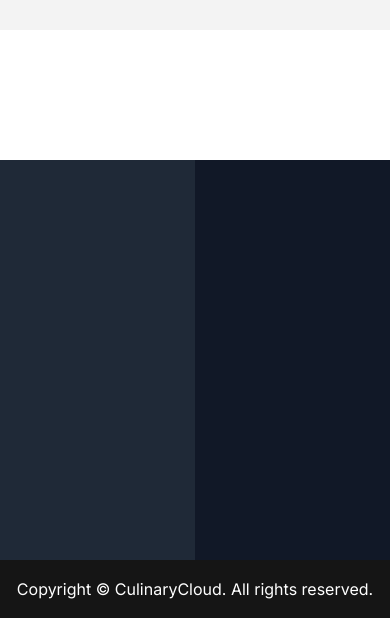
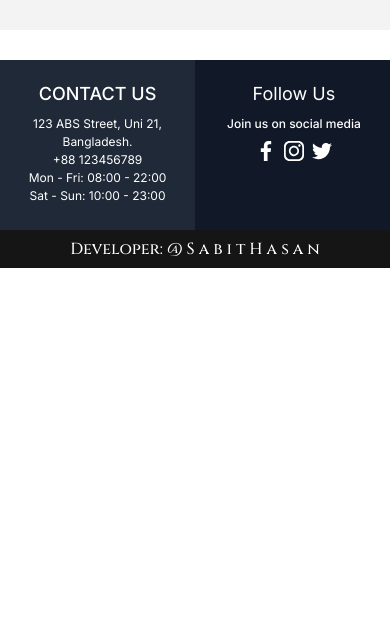
Before and after one commit to Sabithasan2098/my-restaurant-client, a Next.js app: page /contactUs in a window 390 px wide. Shown: the part 2612-3230 px from the top of the page. After the commit the page ends 2880 px from the top, so only its background shows below. Built offline with nearby package versions, Linux system fonts and the light colour scheme.

Commit message:
responsive footer

```diff
--- /dev/null
+++ b/src/components/shered/footer/Footer.css
@@ -0,0 +1,4 @@
+@import url('https://fonts.googleapis.com/css2?family=Cinzel:wght@400..900&display=swap');
+.custom-text{
+    font-family: Cinzel;
+}
--- a/src/components/shered/footer/Footer.tsx
+++ b/src/components/shered/footer/Footer.tsx
@@ -1,41 +1,44 @@
 import React from "react";
+import "./Footer.css";
+import Link from "next/link";
 
 const Footer = () => {
   return (
-    <div className="max-w-[1920px] mx-auto text-white mt-[130px]">
-      <div className="flex items-center h-[400px] ">
+    <div className="max-w-[1920px] mx-auto text-white mt-[30px] md:mt-[50px] lg:mt-[130px]">
+      <div className="flex items-center h-[170px] md:h-[250px] lg:h-[400px] ">
         <div className="bg-[#1F2937]  h-full flex-1 relative">
-          <div className="flex flex-col w-[345px] top-[97px] items-center absolute left-[457px]">
-            <h1 className="uppercase text-[32px] font-medium pb-6">
+          <div className="flex flex-col lg:w-[345px] md:top-[30px] lg:top-[97px] items-center absolute md:left-[97px] lg:left-[457px] py-5">
+            <h1 className="uppercase text-[18px] md:text-[24px] lg:text-[32px] font-medium pb-2 md:pb-[14px] lg:pb-6">
               contact us
             </h1>
-            <p className="text-[20px] leading-[36px] font-medium">
-              123 ABS Street, Uni 21, Bangladesh
+            <p className="text-[12px] md:text-[16px] text-center lg:text-[20px] lg:leading-[36px] lg:font-medium">
+              123 ABS Street, Uni 21, Bangladesh.
             </p>
-            <p className="text-[20px] leading-[36px] font-medium">
+            <p className="text-[12px] md:text-[16px] text-center lg:text-[20px] lg:leading-[36px] lg:font-medium">
               +88 123456789
             </p>
-            <p className="text-[20px] leading-[36px] font-medium">
+            <p className="text-[12px] md:text-[16px] text-center lg:text-[20px] lg:leading-[36px] lg:font-medium">
               Mon - Fri: 08:00 - 22:00
             </p>
-            <p className="text-[20px] leading-[36px] font-medium">
+            <p className="text-[12px] md:text-[16px] text-center lg:text-[20px] lg:leading-[36px] lg:font-medium">
               Sat - Sun: 10:00 - 23:00
             </p>
           </div>
         </div>
         <div className=" bg-[#111827] h-full flex-1 relative">
-          <div className="flex flex-col w-[345px] top-[97px] items-center absolute right-[457px]">
-            <h1 className="text-[32px]  font-medium pb-6">Follow Us</h1>
-            <p className="text-[20px] leading-[36px] font-medium">
+          <div className="flex flex-col lg:w-[470px] md:top-[30px] lg:top-[97px] items-center absolute md:left-[97px] lg:right-[457px] left-8 py-5">
+            <h1 className="text-[18px] md:text-[24px] lg:text-[32px]  lg:font-medium pb-2 md:pb-[14px] lg:pb-6">
+              Follow Us
+            </h1>
+            <p className="text-[12px] md:text-[16px] text-center lg:text-[20px] lg:leading-[36px] font-medium">
               Join us on social media
             </p>
-            <div className="pt-8 flex  items-center gap-8">
+            <div className="pt-2 md:pt-4 lg:pt-8 flex  items-center gap-2 md:gap-4 lg:gap-8">
               <svg
                 xmlns="http://www.w3.org/2000/svg"
-                width="35"
-                height="35"
                 viewBox="0 0 35 35"
                 fill="none"
+                className="w-5 h-5 md:w-7 md:h-7 lg:w-10 lg:h-10 fill-white"
               >
                 <path
                   d="M20.2105 35V19.036H25.5668L26.3704 12.8127H20.2105V8.84007C20.2105 7.03885 20.7087 5.81134 23.2945 5.81134L26.5872 5.80998V0.243652C26.0178 0.169654 24.0632 0 21.7882 0C17.0376 0 13.7853 2.89969 13.7853 8.22372V12.8127H8.41278V19.036H13.7853V35H20.2105Z"
@@ -44,10 +47,9 @@ const Footer = () => {
               </svg>
               <svg
                 xmlns="http://www.w3.org/2000/svg"
-                width="35"
-                height="35"
                 viewBox="0 0 35 35"
                 fill="none"
+                className="w-5 h-5 md:w-7 md:h-7 lg:w-10 lg:h-10 fill-white"
               >
                 <path
                   d="M25.342 0H9.63105C4.27748 0 0 4.27748 0 9.63105V25.3689C0 30.6956 4.27748 35 9.63105 35H25.3689C30.6956 35 35 30.7225 35 25.3689V9.63105C34.9731 4.27748 30.6956 0 25.342 0ZM31.9062 23.97C31.9062 28.3282 28.3551 31.9331 23.9431 31.9331H11.03C6.67179 31.9331 3.06687 28.382 3.06687 23.97V11.03C3.06687 6.67179 6.61799 3.06687 11.03 3.06687H24.0238C28.382 3.06687 31.9869 6.61799 31.9869 11.03V23.97H31.9062Z"
@@ -64,10 +66,9 @@ const Footer = () => {
               </svg>
               <svg
                 xmlns="http://www.w3.org/2000/svg"
-                width="35"
-                height="35"
                 viewBox="0 0 35 35"
                 fill="none"
+                className="w-5 h-5 md:w-7 md:h-7 lg:w-10 lg:h-10 fill-white"
               >
                 <path
                   d="M35 6.64781C33.6984 7.21875 32.3116 7.59719 30.8656 7.78094C32.3531 6.89281 33.4884 5.49719 34.0222 3.815C32.6353 4.64187 31.1041 5.22594 29.4722 5.55188C28.1553 4.14969 26.2784 3.28125 24.2309 3.28125C20.2584 3.28125 17.0603 6.50563 17.0603 10.4584C17.0603 11.0272 17.1084 11.5741 17.2266 12.0947C11.2612 11.8038 5.98281 8.94469 2.43687 4.58938C1.81781 5.66344 1.45469 6.89281 1.45469 8.21625C1.45469 10.7013 2.73438 12.9041 4.64187 14.1794C3.48906 14.1575 2.35812 13.8228 1.4 13.2956C1.4 13.3175 1.4 13.3459 1.4 13.3744C1.4 16.8612 3.88719 19.7575 7.14875 20.4247C6.56469 20.5844 5.92812 20.6609 5.2675 20.6609C4.80813 20.6609 4.34437 20.6347 3.90906 20.5384C4.83875 23.38 7.47688 25.4691 10.6138 25.5369C8.1725 27.4466 5.07281 28.5972 1.71719 28.5972C1.12875 28.5972 0.564375 28.5709 0 28.4987C3.17844 30.5484 6.94531 31.7188 11.0075 31.7188C24.2113 31.7188 31.43 20.7812 31.43 11.3006C31.43 10.9834 31.4191 10.6772 31.4037 10.3731C32.8278 9.3625 34.0244 8.10031 35 6.64781Z"
@@ -78,9 +79,11 @@ const Footer = () => {
           </div>
         </div>
       </div>
-      <p className="bg-[#151515] py-[17px] flex justify-center">
-        Copyright © CulinaryCloud. All rights reserved.
-      </p>
+      <Link href={"https://sabit-portfolio-qq44.vercel.app/"}>
+        <p className="bg-[#151515] py-[7px] md:py-[12px] lg:py-[17px] flex justify-center custom-text text-[16px] md:text-[22px] lg:text-[26px] font-medium md:font-semibold ">
+          Developer: @ S a b i t H a s a n
+        </p>
+      </Link>
     </div>
   );
 };
```
